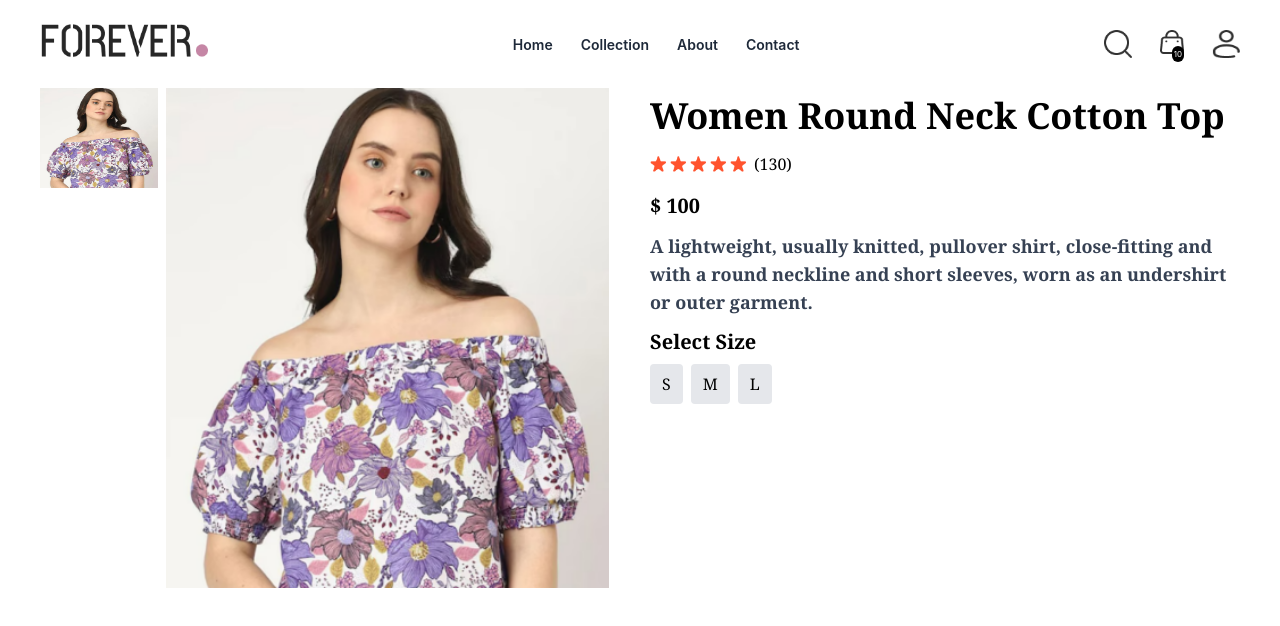
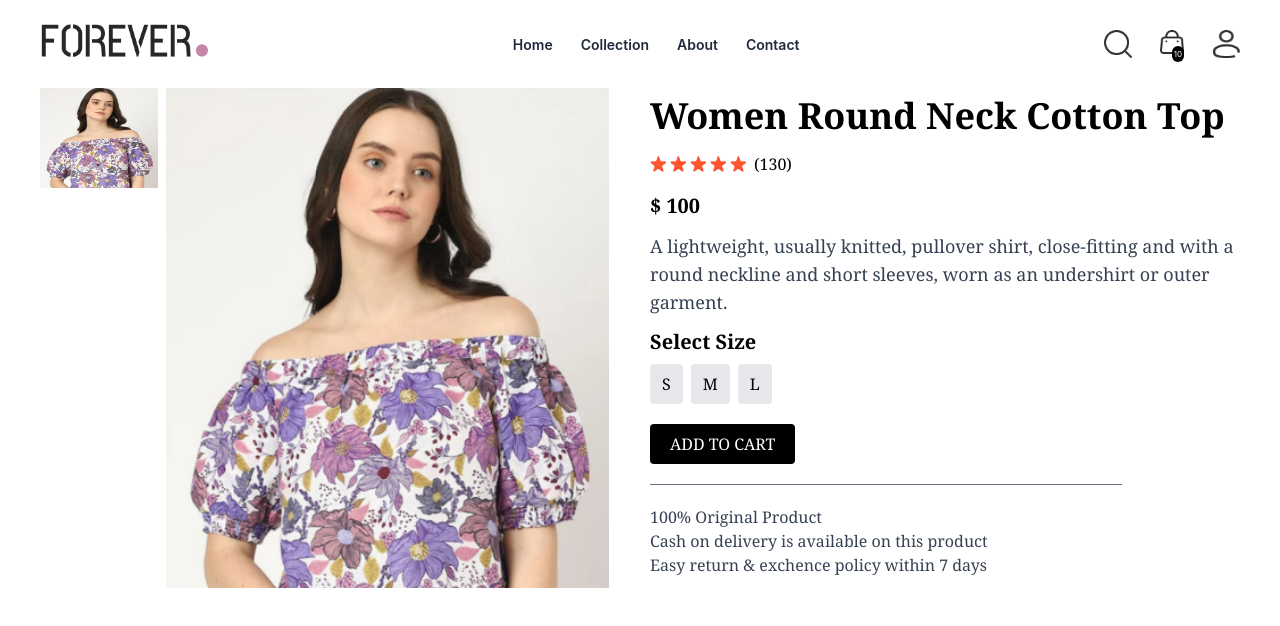
Before and after one commit to devjihad/React-ecommerce-app, a React (Vite) app: page /product/aaaaa in a window 1280 px wide. Shown: the top 626 px of the page. Built offline with nearby package versions, Linux system fonts and the light colour scheme; a web font is replaced by a local one.

Commit message:
dynamic product done

```diff
--- a/src/Component/Home/Productdetails.jsx
+++ b/src/Component/Home/Productdetails.jsx
@@ -8,6 +8,7 @@ const Productdetails = () => {
     const {id} = useParams()
     const [productdetails, setprodductdetails] =useState(false)
     const [showimage, setshowimage] =useState('')
+    const [size, setsize] = useState('')
     console.log(productdetails)
 
     const showdata =async () =>{
@@ -64,16 +65,21 @@ const Productdetails = () => {
                 <p>(130)</p>
             </div>
             <p className='felx  text-xl font-semibold'> $ {productdetails.price}</p>
-            <p className='text-lg font-semibold text-gray-700 my-3'> {productdetails.description}</p>
+            <p className='text-lg font-medium text-gray-700 my-3'> {productdetails.description}</p>
             <p className='felx  text-xl font-semibold mb-2'>Select Size</p>
             <div className='flex gap-2'>
                 {
                     productdetails.sizes.map((item , index)=>(
-                        <button key={index} className='bg-gray-200 py-2 px-3 rounded-sm '>{item}</button>
+                        <button onClick={()=>setsize(item)} key={index} className={`bg-gray-200 py-2 px-3 rounded-sm ${size === item ? 'border border-zinc-500':''}`}>{item}</button>
                     ))
                 }
             </div>
+            <button className='bg-black text-white py-2 px-5 rounded-sm my-5 active:bg-zinc-700'>ADD TO CART </button>
 
+            <hr className='w-4/5 text-gray-500 outline-0 mb-5'/>
+            <p className='text-[16px] font-medium text-gray-700'>100% Original Product</p>
+            <p className='text-[16px] font-medium text-gray-700'>Cash on delivery is available on this product</p>
+            <p className='text-[16px] font-medium text-gray-700'> Easy return & exchence policy within 7 days</p>
             </div>
         </div>
     ): null
```
